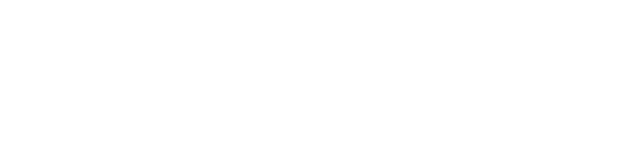
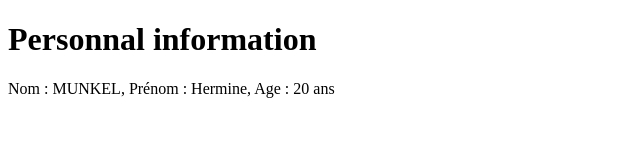
Before and after one commit to Hermine20/Hermine20.github.io, a plain HTML site: page index.html in a window 1280 px wide. Shown: the whole page, without its empty margins (0-640 px from the left). Drawn offline with Linux system fonts and the light colour scheme.

Commit message:
feat: Personal Info

```diff
--- a/index.html
+++ b/index.html
@@ -2,6 +2,8 @@
 <html lang="fr" dir="ltr">
   <head>
     <meta charset="utf-8" />
+    <h1>Personnal information</h1>
+    <p>Nom : MUNKEL, Prénom : Hermine, Age : 20 ans</p>
     <title> </title>
   </head>
   <body></body>
```
